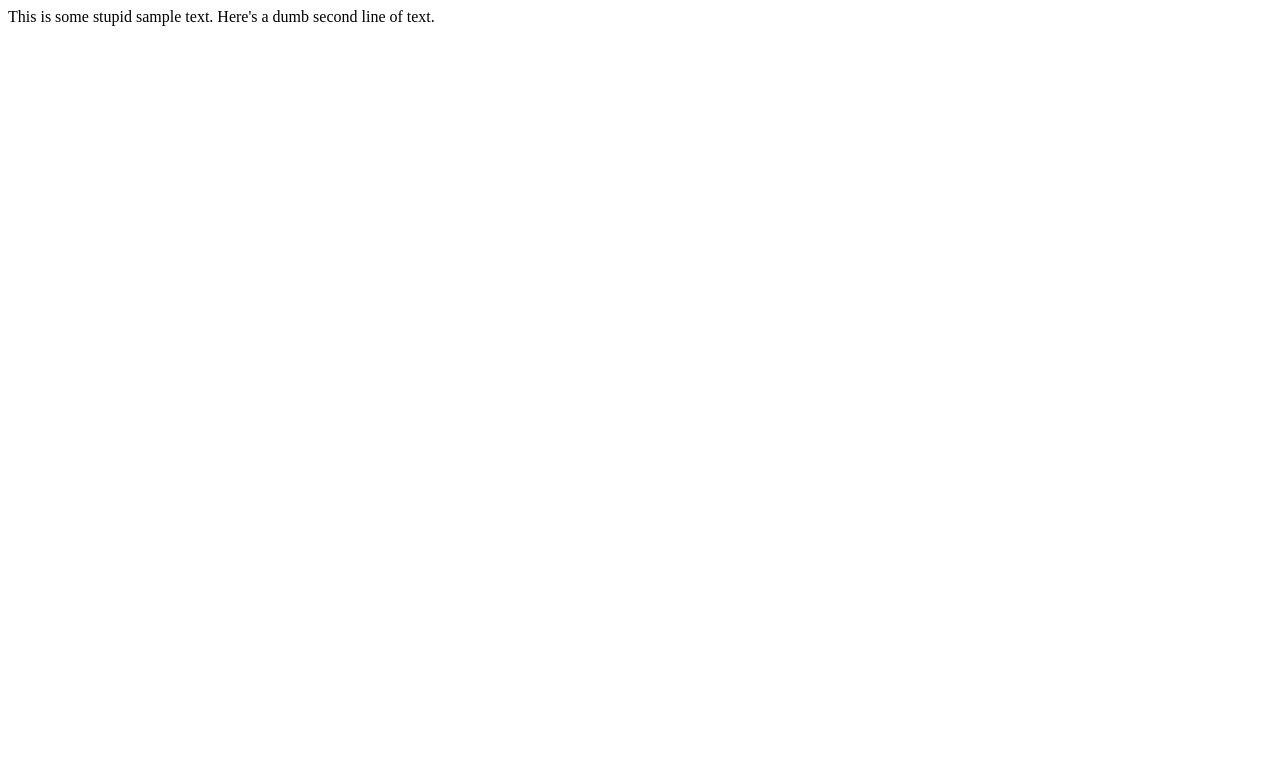
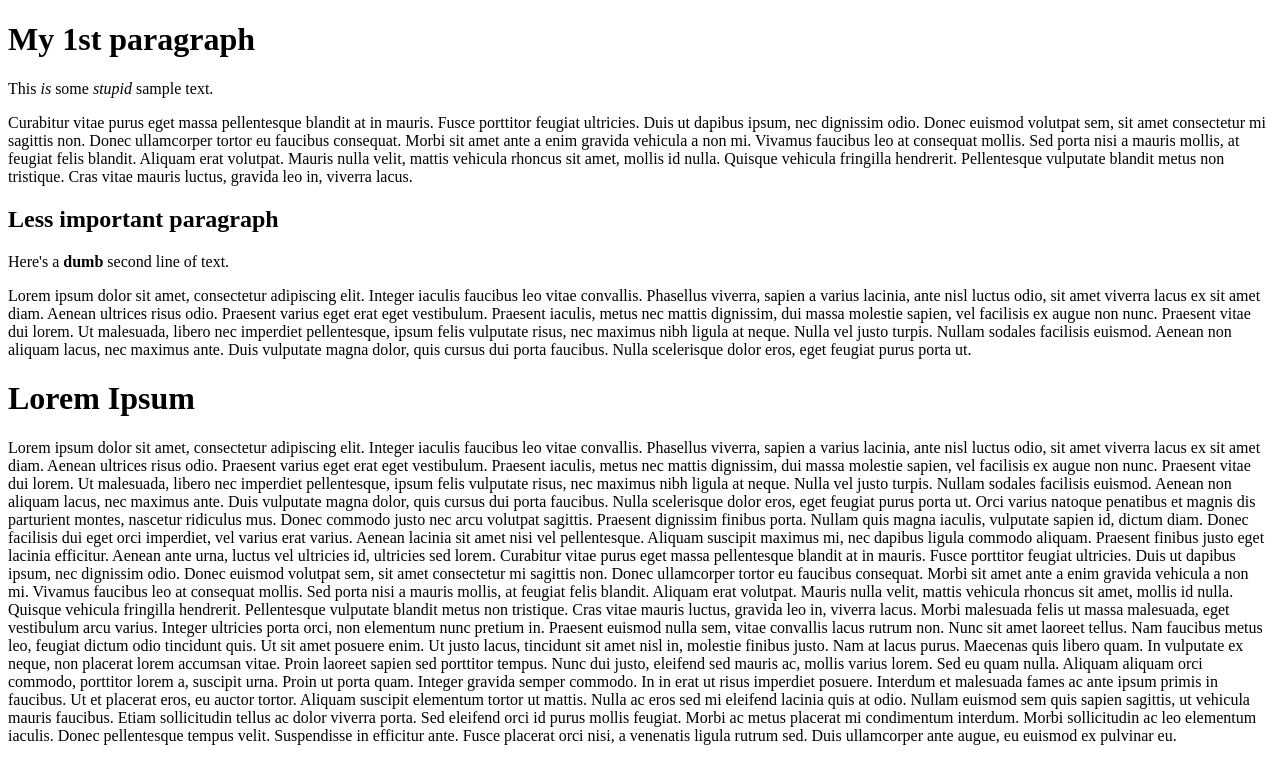
Before and after one commit to angelinasantiago/lab-12-html, a plain HTML site: page index.html in a window 1280 px wide. Drawn offline with Linux system fonts and the light colour scheme.

Commit message:
Added headers and  paragraphs

```diff
--- a/index.html
+++ b/index.html
@@ -4,7 +4,23 @@
   <title>My First Website!</title>
 </head>
 <body>
-  This is some stupid sample text.
-  Here's a dumb second line of text.
+  <h1>My 1st paragraph</h1>
+  <p>This <i>is</i> some <em>stupid</em> sample text.</p>
+  <p>Curabitur vitae purus eget massa pellentesque blandit at in mauris. Fusce porttitor feugiat ultricies. Duis ut dapibus ipsum, nec dignissim odio. Donec euismod volutpat sem, sit amet consectetur mi sagittis non. Donec ullamcorper tortor eu faucibus consequat. Morbi sit amet ante a enim gravida vehicula a non mi. Vivamus faucibus leo at consequat mollis. Sed porta nisi a mauris mollis, at feugiat felis blandit. Aliquam erat volutpat. Mauris nulla velit, mattis vehicula rhoncus sit amet, mollis id nulla. Quisque vehicula fringilla hendrerit. Pellentesque vulputate blandit metus non tristique. Cras vitae mauris luctus, gravida leo in, viverra lacus. </p>
+  <h2>Less important paragraph</h2>
+  <p>Here's a <strong>dumb</strong> second line of text.</p>
+  <p>Lorem ipsum dolor sit amet, consectetur adipiscing elit. Integer iaculis faucibus leo vitae convallis. Phasellus viverra, sapien a varius lacinia, ante nisl luctus odio, sit amet viverra lacus ex sit amet diam. Aenean ultrices risus odio. Praesent varius eget erat eget vestibulum. Praesent iaculis, metus nec mattis dignissim, dui massa molestie sapien, vel facilisis ex augue non nunc. Praesent vitae dui lorem. Ut malesuada, libero nec imperdiet pellentesque, ipsum felis vulputate risus, nec maximus nibh ligula at neque. Nulla vel justo turpis. Nullam sodales facilisis euismod. Aenean non aliquam lacus, nec maximus ante. Duis vulputate magna dolor, quis cursus dui porta faucibus. Nulla scelerisque dolor eros, eget feugiat purus porta ut. </p>
+  <h1>Lorem Ipsum</h1>
+  <p>
+
+Lorem ipsum dolor sit amet, consectetur adipiscing elit. Integer iaculis faucibus leo vitae convallis. Phasellus viverra, sapien a varius lacinia, ante nisl luctus odio, sit amet viverra lacus ex sit amet diam. Aenean ultrices risus odio. Praesent varius eget erat eget vestibulum. Praesent iaculis, metus nec mattis dignissim, dui massa molestie sapien, vel facilisis ex augue non nunc. Praesent vitae dui lorem. Ut malesuada, libero nec imperdiet pellentesque, ipsum felis vulputate risus, nec maximus nibh ligula at neque. Nulla vel justo turpis. Nullam sodales facilisis euismod. Aenean non aliquam lacus, nec maximus ante. Duis vulputate magna dolor, quis cursus dui porta faucibus. Nulla scelerisque dolor eros, eget feugiat purus porta ut.
+
+Orci varius natoque penatibus et magnis dis parturient montes, nascetur ridiculus mus. Donec commodo justo nec arcu volutpat sagittis. Praesent dignissim finibus porta. Nullam quis magna iaculis, vulputate sapien id, dictum diam. Donec facilisis dui eget orci imperdiet, vel varius erat varius. Aenean lacinia sit amet nisi vel pellentesque. Aliquam suscipit maximus mi, nec dapibus ligula commodo aliquam. Praesent finibus justo eget lacinia efficitur. Aenean ante urna, luctus vel ultricies id, ultricies sed lorem.
+
+Curabitur vitae purus eget massa pellentesque blandit at in mauris. Fusce porttitor feugiat ultricies. Duis ut dapibus ipsum, nec dignissim odio. Donec euismod volutpat sem, sit amet consectetur mi sagittis non. Donec ullamcorper tortor eu faucibus consequat. Morbi sit amet ante a enim gravida vehicula a non mi. Vivamus faucibus leo at consequat mollis. Sed porta nisi a mauris mollis, at feugiat felis blandit. Aliquam erat volutpat. Mauris nulla velit, mattis vehicula rhoncus sit amet, mollis id nulla. Quisque vehicula fringilla hendrerit. Pellentesque vulputate blandit metus non tristique. Cras vitae mauris luctus, gravida leo in, viverra lacus.
+
+Morbi malesuada felis ut massa malesuada, eget vestibulum arcu varius. Integer ultricies porta orci, non elementum nunc pretium in. Praesent euismod nulla sem, vitae convallis lacus rutrum non. Nunc sit amet laoreet tellus. Nam faucibus metus leo, feugiat dictum odio tincidunt quis. Ut sit amet posuere enim. Ut justo lacus, tincidunt sit amet nisl in, molestie finibus justo. Nam at lacus purus. Maecenas quis libero quam. In vulputate ex neque, non placerat lorem accumsan vitae. Proin laoreet sapien sed porttitor tempus. Nunc dui justo, eleifend sed mauris ac, mollis varius lorem. Sed eu quam nulla. Aliquam aliquam orci commodo, porttitor lorem a, suscipit urna. Proin ut porta quam.
+
+Integer gravida semper commodo. In in erat ut risus imperdiet posuere. Interdum et malesuada fames ac ante ipsum primis in faucibus. Ut et placerat eros, eu auctor tortor. Aliquam suscipit elementum tortor ut mattis. Nulla ac eros sed mi eleifend lacinia quis at odio. Nullam euismod sem quis sapien sagittis, ut vehicula mauris faucibus. Etiam sollicitudin tellus ac dolor viverra porta. Sed eleifend orci id purus mollis feugiat. Morbi ac metus placerat mi condimentum interdum. Morbi sollicitudin ac leo elementum iaculis. Donec pellentesque tempus velit. Suspendisse in efficitur ante. Fusce placerat orci nisi, a venenatis ligula rutrum sed. Duis ullamcorper ante augue, eu euismod ex pulvinar eu. </p>
 </body>
 </html>
```
